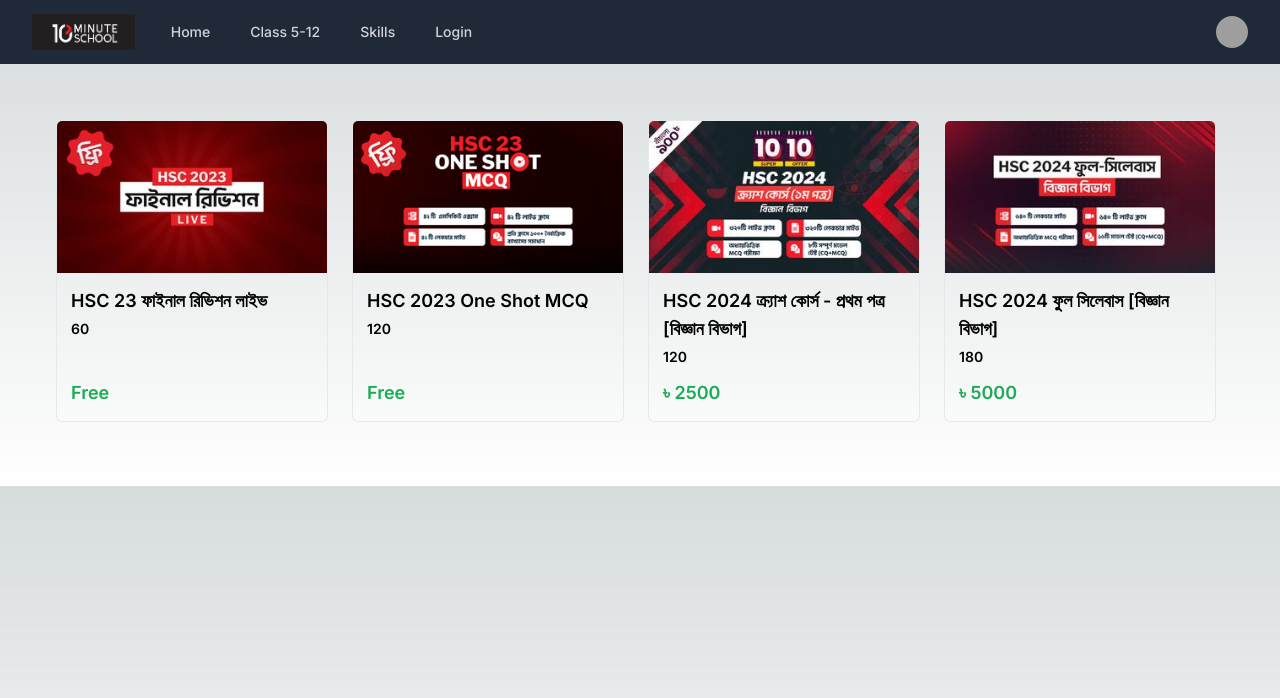
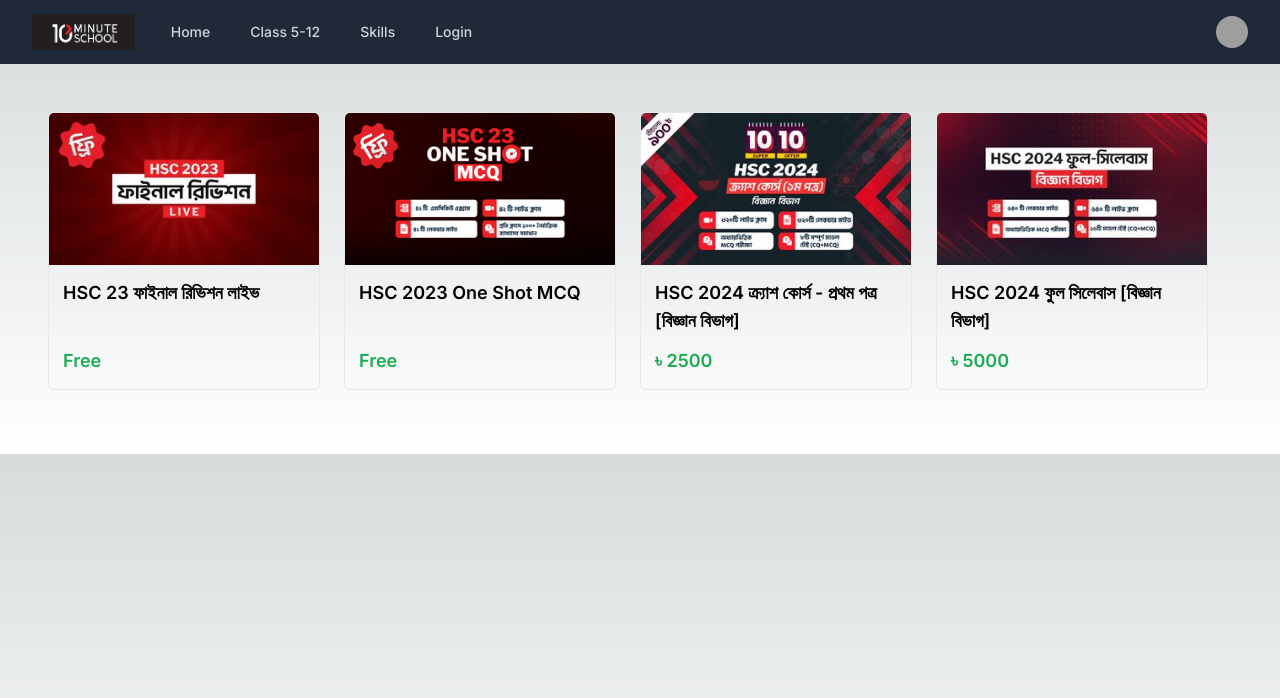
Before and after one commit to nadianewaz/Ed-tech, a Next.js app: page /classes in a window 1280 px wide. Shown: the top 698 px of the page. Built offline with nearby package versions, Linux system fonts and the light colour scheme; grey boxes are pictures that could not be loaded.

Commit message:
deleting duration column and ui component

```diff
--- a/src/app/classes/page.tsx
+++ b/src/app/classes/page.tsx
@@ -5,30 +5,26 @@
     {
       course_title: "HSC 23 ফাইনাল রিভিশন লাইভ",
       price: "Free",
-      duration: 60,
       image: "class1.jpg"
     },
     {
       course_title: "HSC 2023 One Shot MCQ",
       price: "Free",
-      duration: 120,
       image: "class2.png"
     },
     {
       course_title: "HSC 2024 ক্র্যাশ কোর্স - প্রথম পত্র [বিজ্ঞান বিভাগ]",
       price: "৳ 2500",
-      duration: 120,
       image: "class3.jpg"
     },
     {
       course_title: "HSC 2024 ফুল সিলেবাস [বিজ্ঞান বিভাগ]",
       price: "৳ 5000",
-      duration: 180,
       image: "class4.jpg"
     }
   ]
   return (
-    <div className="m-14">
+    <div className="m-12">
       <div className="hideScrollbar mb-16 flex flex-nowrap gap-6 overflow-x-auto xl:flex-wrap">
         {classes.map((c) => {
           const imgUrl = "\img\\" + c.image;
@@ -41,9 +37,6 @@
                 <div>
                   <h2 className="mb-1 max-h-14 text-sm font-semibold line-clamp-2 md:text-lg ">
                     {c.course_title}
-                  </h2>
-                  <h2 className="mb-1 max-h-14 text-sm font-semibold line-clamp-2 md:text-sm ">
-                    {c.duration}
                   </h2>
                 </div>
                 <div>
--- a/src/app/skills/page.tsx
+++ b/src/app/skills/page.tsx
@@ -5,34 +5,30 @@
     {
       course_title: "ঘরে বসে Spoken English",
       price: "৳ 1250",
-      duration: 60,
       image: "skill1.jpg",
       instructor: "Munzereen Shahid"
     },
     {
       course_title: "IELTS Course by Munzereen Shahid",
       price: "Free",
-      duration: 120,
       image: "skill2.jpg",
       instructor: "Munzereen Shahid"
     },
     {
       course_title: "ঘরে বসে English Grammar",
       price: "৳ 1250",
-      duration: 120,
       image: "skill3.jpg",
       instructor: "Munzereen Shahid"
     },
     {
       course_title: "সহজে Spoken আরবি",
       price: "৳ 1250",
-      duration: 180,
       image: "skill4.jpg",
       instructor: "Mahade Hasan"
     }
   ]
   return (
-    <div className="m-14">
+    <div className="m-12">
       <div className="hideScrollbar mb-16 flex flex-nowrap gap-6 overflow-x-auto xl:flex-wrap">
         {classes.map((c) => {
           const imgUrl = "\img\\" + c.image;
@@ -47,9 +43,6 @@
                     {c.course_title}
                   </h2>
                   <h3 className="max-h-[50px] overflow-hidden truncate text-xs text-[#6B7280] md:text-sm">{c.instructor}</h3>
-                  <h2 className="mb-1 max-h-14 text-sm font-semibold line-clamp-2 md:text-sm ">
-                    {c.duration}
-                  </h2>
                 </div>
                 <div>
                   <div className="flex items-center">
```
Also changed, not shown: 2 other files (tests, documents, lock files or other folders).
